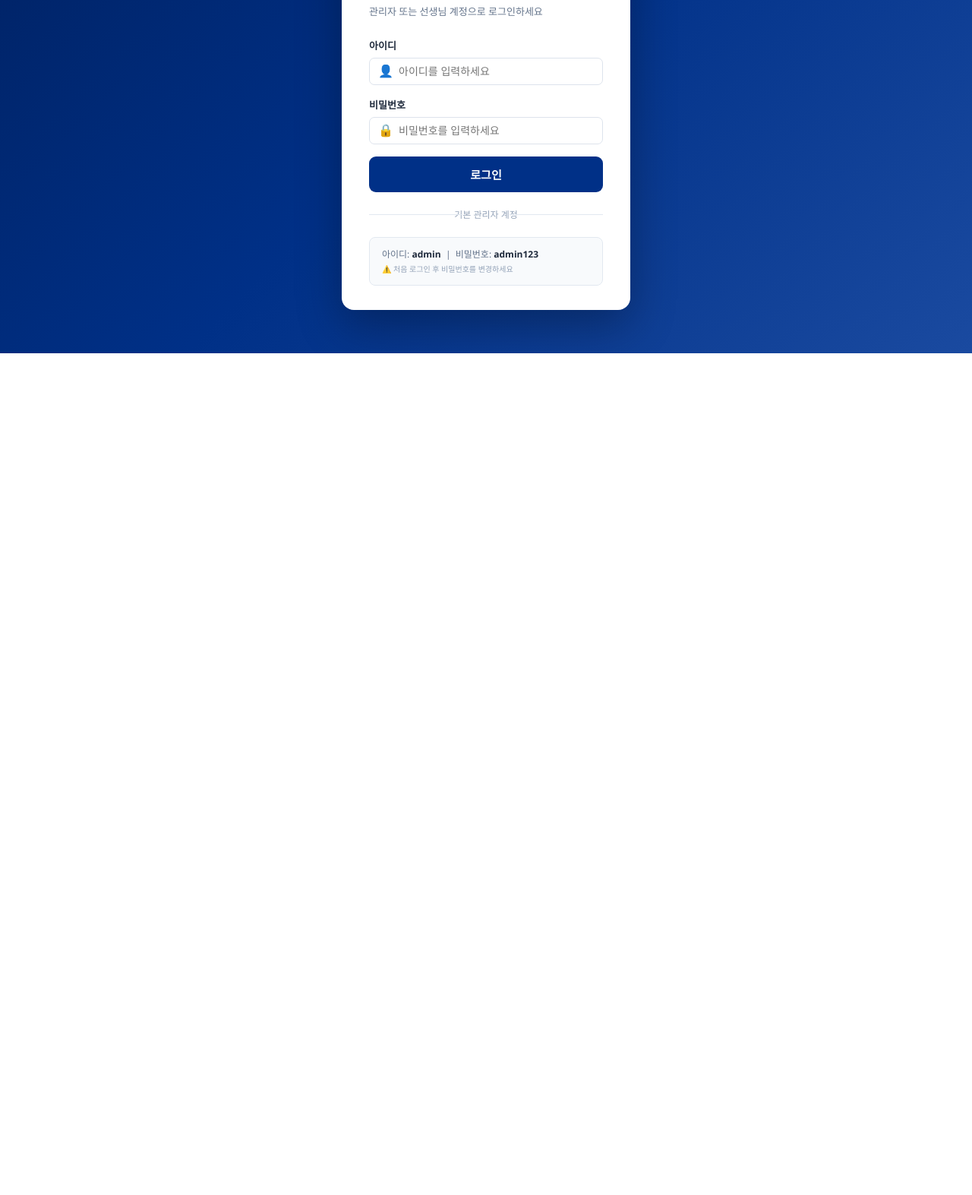
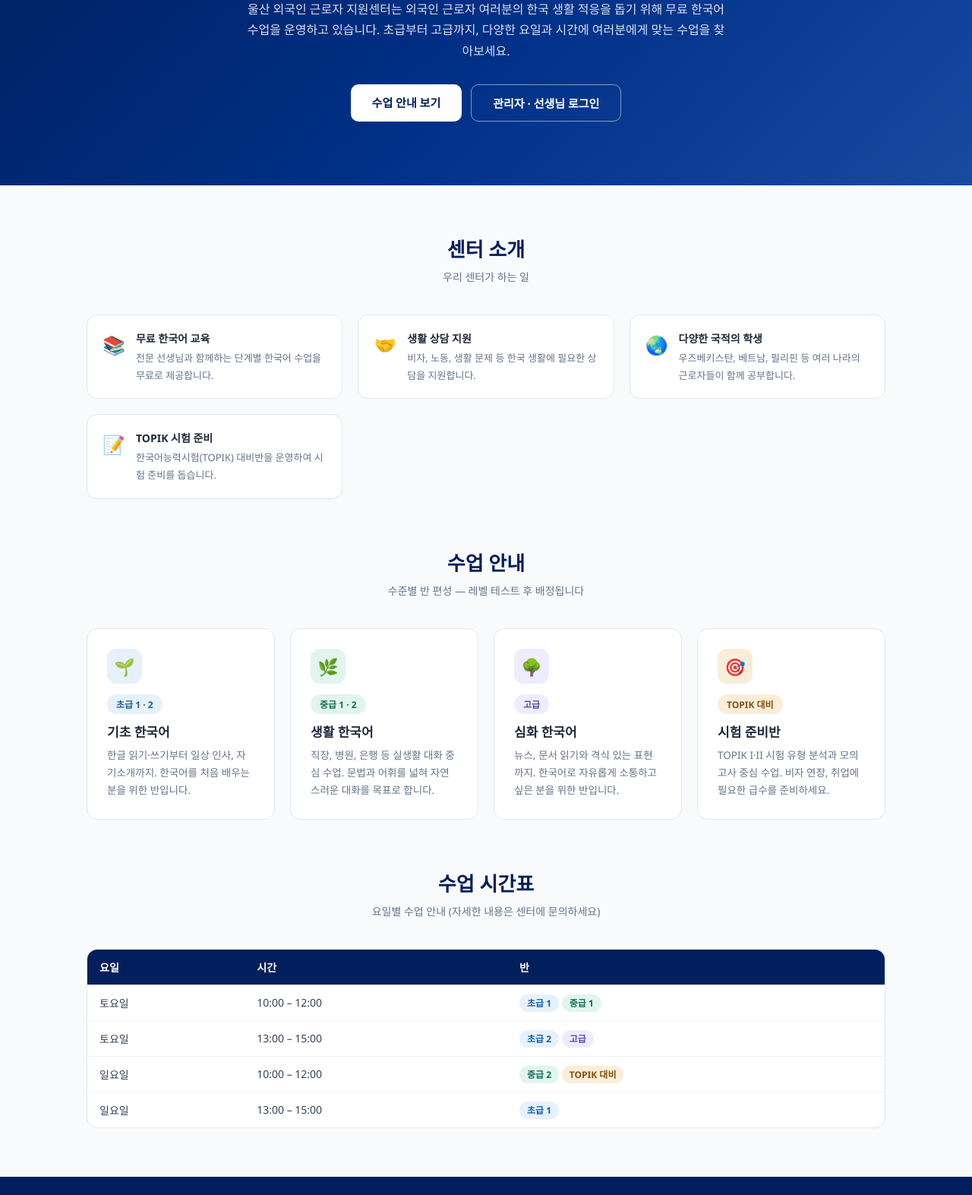
Before and after one commit to utkir99/kc2, a website: page public/index.html in a window 1280 px wide. Shown: the part 335-1908 px from the top of the page at 76% size. Before the commit the page ends 800 px from the top, so only its background shows below. Drawn offline with Linux system fonts and the light colour scheme.

Commit message:
Add landing page, move login to login.html

```diff
--- a/public/index.html
+++ b/public/index.html
@@ -3,136 +3,178 @@
 <head>
   <meta charset="UTF-8">
   <meta name="viewport" content="width=device-width, initial-scale=1.0">
-  <title>한국어 수업 관리 시스템 - 울산 외국인 근로자 지원센터</title>
-  <link rel="stylesheet" href="style.css">
+  <title>울산 외국인 근로자 지원센터 - 한국어 교실</title>
   <style>
-    body { display: flex; align-items: center; justify-content: center; min-height: 100vh; background: linear-gradient(135deg, #001f5c 0%, #003087 50%, #1a4aa0 100%); }
-    .login-wrap { width: 100%; max-width: 420px; padding: 20px; }
-    .login-card { background: white; border-radius: 16px; box-shadow: 0 20px 60px rgba(0,0,0,0.3); overflow: hidden; }
-    .login-header {
-      background: linear-gradient(135deg, #001f5c, #003087);
-      padding: 32px 36px; text-align: center;
+    * { margin: 0; padding: 0; box-sizing: border-box; font-family: 'Segoe UI', 'Malgun Gothic', sans-serif; }
+    body { color: #1e293b; background: #f8fafc; }
+    a { text-decoration: none; }
+
+    .topbar { position: sticky; top: 0; z-index: 100; background: #001f5c; }
+    .topbar-inner { max-width: 1100px; margin: 0 auto; padding: 14px 24px; display: flex; align-items: center; justify-content: space-between; gap: 16px; }
+    .brand { display: flex; align-items: center; gap: 10px; color: white; }
+    .brand .logo { width: 38px; height: 38px; border-radius: 10px; background: #1a4aa0; display: flex; align-items: center; justify-content: center; font-size: 20px; }
+    .brand b { font-size: 15px; line-height: 1.3; display: block; }
+    .brand small { font-size: 11px; color: rgba(255,255,255,0.6); }
+    .nav-links { display: flex; align-items: center; gap: 20px; }
+    .nav-links a { color: rgba(255,255,255,0.85); font-size: 14px; }
+    .nav-links a:hover { color: white; }
+    .btn-login { background: white; color: #001f5c !important; font-weight: 700; padding: 9px 20px; border-radius: 8px; font-size: 14px; transition: 0.2s; }
+    .btn-login:hover { background: #e2e8f0; }
+
+    .hero { background: linear-gradient(135deg, #001f5c 0%, #003087 55%, #1a4aa0 100%); color: white; padding: 72px 24px 84px; text-align: center; }
+    .hero .flag { font-size: 52px; margin-bottom: 16px; }
+    .hero h1 { font-size: 34px; font-weight: 800; line-height: 1.35; margin-bottom: 14px; }
+    .hero p { font-size: 16px; color: rgba(255,255,255,0.85); max-width: 640px; margin: 0 auto 30px; line-height: 1.7; }
+    .hero .actions { display: flex; gap: 12px; justify-content: center; flex-wrap: wrap; }
+    .btn-primary { background: white; color: #001f5c; font-weight: 700; padding: 13px 28px; border-radius: 10px; font-size: 15px; }
+    .btn-outline { border: 1.5px solid rgba(255,255,255,0.5); color: white; font-weight: 600; padding: 13px 28px; border-radius: 10px; font-size: 15px; }
+    .btn-primary:hover { background: #e2e8f0; }
+    .btn-outline:hover { border-color: white; background: rgba(255,255,255,0.08); }
+
+    section { max-width: 1100px; margin: 0 auto; padding: 64px 24px; }
+    .sec-title { text-align: center; margin-bottom: 40px; }
+    .sec-title h2 { font-size: 26px; font-weight: 800; color: #001f5c; margin-bottom: 8px; }
+    .sec-title p { color: #64748b; font-size: 14px; }
+
+    .cards { display: grid; grid-template-columns: repeat(auto-fit, minmax(240px, 1fr)); gap: 20px; }
+    .card { background: white; border: 1px solid #e2e8f0; border-radius: 14px; padding: 26px; transition: 0.2s; }
+    .card:hover { transform: translateY(-3px); box-shadow: 0 10px 30px rgba(0,31,92,0.08); }
+    .card .ico { width: 46px; height: 46px; border-radius: 12px; display: flex; align-items: center; justify-content: center; font-size: 22px; margin-bottom: 14px; }
+    .card h3 { font-size: 17px; margin-bottom: 8px; color: #1e293b; }
+    .card p { font-size: 13.5px; color: #64748b; line-height: 1.7; }
+    .badge { display: inline-block; font-size: 12px; font-weight: 700; padding: 4px 12px; border-radius: 999px; margin-bottom: 10px; }
+
+    .lv-basic .ico { background: #e6f1fb; } .lv-basic .badge { background: #e6f1fb; color: #185fa5; }
+    .lv-mid .ico { background: #e1f5ee; } .lv-mid .badge { background: #e1f5ee; color: #0f6e56; }
+    .lv-adv .ico { background: #eeedfe; } .lv-adv .badge { background: #eeedfe; color: #534ab7; }
+    .lv-topik .ico { background: #faeeda; } .lv-topik .badge { background: #faeeda; color: #854f0b; }
+
+    .sched { background: white; border: 1px solid #e2e8f0; border-radius: 14px; overflow: hidden; }
+    .sched table { width: 100%; border-collapse: collapse; font-size: 14px; }
+    .sched th { background: #001f5c; color: white; padding: 13px 16px; text-align: left; font-weight: 600; }
+    .sched td { padding: 13px 16px; border-top: 1px solid #f1f5f9; color: #334155; }
+    .sched tr:hover td { background: #f8fafc; }
+    .pill { font-size: 12px; font-weight: 700; padding: 3px 10px; border-radius: 999px; }
+
+    .about-grid { display: grid; grid-template-columns: repeat(auto-fit, minmax(250px, 1fr)); gap: 20px; }
+    .info-item { display: flex; gap: 14px; align-items: flex-start; background: white; border: 1px solid #e2e8f0; border-radius: 14px; padding: 20px; }
+    .info-item .ico { font-size: 24px; }
+    .info-item b { display: block; font-size: 14px; margin-bottom: 4px; }
+    .info-item span { font-size: 13px; color: #64748b; line-height: 1.6; }
+
+    footer { background: #001f5c; color: rgba(255,255,255,0.7); text-align: center; padding: 28px 24px; font-size: 13px; line-height: 1.8; }
+    footer b { color: white; }
+
+    @media (max-width: 640px) {
+      .hero h1 { font-size: 24px; }
+      .nav-links a:not(.btn-login) { display: none; }
+      .brand small { display: none; }
     }
-    .login-header .flag { font-size: 40px; margin-bottom: 10px; }
-    .login-header h1 { color: white; font-size: 18px; font-weight: 800; line-height: 1.4; }
-    .login-header p { color: rgba(255,255,255,0.6); font-size: 12px; margin-top: 6px; }
-    .login-body { padding: 32px 36px; }
-    .login-body h2 { font-size: 20px; font-weight: 800; color: #1e293b; margin-bottom: 6px; }
-    .login-body .sub { color: #64748b; font-size: 13px; margin-bottom: 24px; }
-    .login-btn {
-      width: 100%; padding: 13px; background: #003087; color: white;
-      border: none; border-radius: 9px; font-size: 15px; font-weight: 700;
-      cursor: pointer; transition: all 0.2s; display: flex; align-items: center; justify-content: center; gap: 8px;
-    }
-    .login-btn:hover { background: #1a4aa0; transform: translateY(-1px); }
-    .login-btn:active { transform: translateY(0); }
-    #errorMsg { display: none; }
-    .input-icon { position: relative; }
-    .input-icon .icon { position: absolute; left: 12px; top: 50%; transform: translateY(-50%); font-size: 16px; color: #94a3b8; }
-    .input-icon input { padding-left: 38px; }
-    .divider { text-align: center; color: #94a3b8; font-size: 12px; margin: 20px 0; position: relative; }
-    .divider::before, .divider::after { content: ''; position: absolute; top: 50%; width: 40%; height: 1px; background: #e2e8f0; }
-    .divider::before { left: 0; }
-    .divider::after { right: 0; }
-    .default-info { background: #f8fafc; border: 1px solid #e2e8f0; border-radius: 8px; padding: 12px 16px; font-size: 12px; color: #64748b; }
-    .default-info strong { color: #1e293b; }
   </style>
 </head>
 <body>
-  <div class="login-wrap">
-    <div class="login-card">
-      <div class="login-header">
-        <div class="flag">🇰🇷</div>
-        <h1>울산 외국인 근로자 지원센터<br>한국어 수업 관리 시스템</h1>
-        <p>Korean Language Class Management System</p>
-      </div>
-      <div class="login-body">
-        <h2>로그인</h2>
-        <p class="sub">관리자 또는 선생님 계정으로 로그인하세요</p>
 
-        <div id="errorMsg" class="alert alert-error">
-          <span>⚠️</span> <span id="errorText"></span>
+  <header class="topbar">
+    <div class="topbar-inner">
+      <a href="index.html" class="brand">
+        <div class="logo">🇰🇷</div>
+        <div>
+          <b>울산 외국인 근로자 지원센터</b>
+          <small>Ulsan Foreign Workers Support Center</small>
         </div>
+      </a>
+      <nav class="nav-links">
+        <a href="#about">센터 소개</a>
+        <a href="#classes">수업 안내</a>
+        <a href="#schedule">시간표</a>
+        <a href="login.html" class="btn-login">🔐 로그인</a>
+      </nav>
+    </div>
+  </header>
 
-        <form id="loginForm">
-          <div class="form-group">
-            <label>아이디</label>
-            <div class="input-icon">
-              <span class="icon">👤</span>
-              <input type="text" id="username" class="form-control" placeholder="아이디를 입력하세요" required autocomplete="username">
-            </div>
-          </div>
-          <div class="form-group">
-            <label>비밀번호</label>
-            <div class="input-icon">
-              <span class="icon">🔒</span>
-              <input type="password" id="password" class="form-control" placeholder="비밀번호를 입력하세요" required autocomplete="current-password">
-            </div>
-          </div>
-          <button type="submit" class="login-btn" id="loginBtn">
-            <span id="btnText">로그인</span>
-          </button>
-        </form>
-
-        <div class="divider">기본 관리자 계정</div>
-        <div class="default-info">
-          아이디: <strong>admin</strong> &nbsp;|&nbsp; 비밀번호: <strong>admin123</strong><br>
-          <small style="color:#94a3b8">⚠️ 처음 로그인 후 비밀번호를 변경하세요</small>
-        </div>
-      </div>
+  <div class="hero">
+    <div class="flag">🇰🇷</div>
+    <h1>한국어를 배우고,<br>한국 생활에 자신감을 가지세요</h1>
+    <p>울산 외국인 근로자 지원센터는 외국인 근로자 여러분의 한국 생활 적응을 돕기 위해
+       무료 한국어 수업을 운영하고 있습니다. 초급부터 고급까지, 다양한 요일과 시간에
+       여러분에게 맞는 수업을 찾아보세요.</p>
+    <div class="actions">
+      <a href="#classes" class="btn-primary">수업 안내 보기</a>
+      <a href="login.html" class="btn-outline">관리자 · 선생님 로그인</a>
     </div>
   </div>
 
-  <script>
-    // 이미 로그인된 경우 리다이렉트
-    const token = localStorage.getItem('token');
-    const role = localStorage.getItem('role');
-    if (token && role) {
-      window.location.href = role === 'admin' ? 'admin.html' : 'teacher.html';
-    }
+  <section id="about">
+    <div class="sec-title">
+      <h2>센터 소개</h2>
+      <p>우리 센터가 하는 일</p>
+    </div>
+    <div class="about-grid">
+      <div class="info-item"><span class="ico">📚</span><div><b>무료 한국어 교육</b><span>전문 선생님과 함께하는 단계별 한국어 수업을 무료로 제공합니다.</span></div></div>
+      <div class="info-item"><span class="ico">🤝</span><div><b>생활 상담 지원</b><span>비자, 노동, 생활 문제 등 한국 생활에 필요한 상담을 지원합니다.</span></div></div>
+      <div class="info-item"><span class="ico">🌏</span><div><b>다양한 국적의 학생</b><span>우즈베키스탄, 베트남, 필리핀 등 여러 나라의 근로자들이 함께 공부합니다.</span></div></div>
+      <div class="info-item"><span class="ico">📝</span><div><b>TOPIK 시험 준비</b><span>한국어능력시험(TOPIK) 대비반을 운영하여 시험 준비를 돕습니다.</span></div></div>
+    </div>
+  </section>
 
-    document.getElementById('loginForm').addEventListener('submit', async (e) => {
-      e.preventDefault();
-      const btn = document.getElementById('loginBtn');
-      const btnText = document.getElementById('btnText');
-      const errorMsg = document.getElementById('errorMsg');
-      const errorText = document.getElementById('errorText');
+  <section id="classes" style="padding-top: 0;">
+    <div class="sec-title">
+      <h2>수업 안내</h2>
+      <p>수준별 반 편성 — 레벨 테스트 후 배정됩니다</p>
+    </div>
+    <div class="cards">
+      <div class="card lv-basic">
+        <div class="ico">🌱</div>
+        <span class="badge">초급 1 · 2</span>
+        <h3>기초 한국어</h3>
+        <p>한글 읽기·쓰기부터 일상 인사, 자기소개까지. 한국어를 처음 배우는 분을 위한 반입니다.</p>
+      </div>
+      <div class="card lv-mid">
+        <div class="ico">🌿</div>
+        <span class="badge">중급 1 · 2</span>
+        <h3>생활 한국어</h3>
+        <p>직장, 병원, 은행 등 실생활 대화 중심 수업. 문법과 어휘를 넓혀 자연스러운 대화를 목표로 합니다.</p>
+      </div>
+      <div class="card lv-adv">
+        <div class="ico">🌳</div>
+        <span class="badge">고급</span>
+        <h3>심화 한국어</h3>
+        <p>뉴스, 문서 읽기와 격식 있는 표현까지. 한국어로 자유롭게 소통하고 싶은 분을 위한 반입니다.</p>
+      </div>
+      <div class="card lv-topik">
+        <div class="ico">🎯</div>
+        <span class="badge">TOPIK 대비</span>
+        <h3>시험 준비반</h3>
+        <p>TOPIK I·II 시험 유형 분석과 모의고사 중심 수업. 비자 연장, 취업에 필요한 급수를 준비하세요.</p>
+      </div>
+    </div>
+  </section>
 
-      btnText.innerHTML = '<span class="spinner"></span>';
-      btn.disabled = true;
-      errorMsg.style.display = 'none';
+  <section id="schedule" style="padding-top: 0;">
+    <div class="sec-title">
+      <h2>수업 시간표</h2>
+      <p>요일별 수업 안내 (자세한 내용은 센터에 문의하세요)</p>
+    </div>
+    <div class="sched">
+      <table>
+        <thead>
+          <tr><th>요일</th><th>시간</th><th>반</th></tr>
+        </thead>
+        <tbody>
+          <tr><td>토요일</td><td>10:00 – 12:00</td><td><span class="pill" style="background:#e6f1fb;color:#185fa5">초급 1</span> <span class="pill" style="background:#e1f5ee;color:#0f6e56">중급 1</span></td></tr>
+          <tr><td>토요일</td><td>13:00 – 15:00</td><td><span class="pill" style="background:#e6f1fb;color:#185fa5">초급 2</span> <span class="pill" style="background:#eeedfe;color:#534ab7">고급</span></td></tr>
+          <tr><td>일요일</td><td>10:00 – 12:00</td><td><span class="pill" style="background:#e1f5ee;color:#0f6e56">중급 2</span> <span class="pill" style="background:#faeeda;color:#854f0b">TOPIK 대비</span></td></tr>
+          <tr><td>일요일</td><td>13:00 – 15:00</td><td><span class="pill" style="background:#e6f1fb;color:#185fa5">초급 1</span></td></tr>
+        </tbody>
+      </table>
+    </div>
+  </section>
 
-      try {
-        const res = await fetch('/api/login', {
-          method: 'POST',
-          headers: { 'Content-Type': 'application/json' },
-          body: JSON.stringify({
-            username: document.getElementById('username').value.trim(),
-            password: document.getElementById('password').value
-          })
-        });
-        const data = await res.json();
+  <footer>
+    <b>울산 외국인 근로자 지원센터 — 한국어 교실</b><br>
+    Ulsan Foreign Workers Support Center · Korean Language Class<br>
+    수업 등록 및 문의는 센터를 방문해 주세요
+  </footer>
 
-        if (!res.ok) {
-          errorText.textContent = data.error;
-          errorMsg.style.display = 'flex';
-          return;
-        }
-
-        localStorage.setItem('token', data.token);
-        localStorage.setItem('role', data.role);
-        localStorage.setItem('name', data.name);
-        localStorage.setItem('userId', data.id);
-
-        window.location.href = data.role === 'admin' ? 'admin.html' : 'teacher.html';
-      } catch {
-        errorText.textContent = '서버에 연결할 수 없습니다';
-        errorMsg.style.display = 'flex';
-      } finally {
-        btnText.textContent = '로그인';
-        btn.disabled = false;
-      }
-    });
-  </script>
 </body>
 </html>
```
Also changed, not shown: public/admin.html (+2 -2 lines), public/login.html (added, +139 -0 lines), public/teacher.html (+2 -2 lines).
